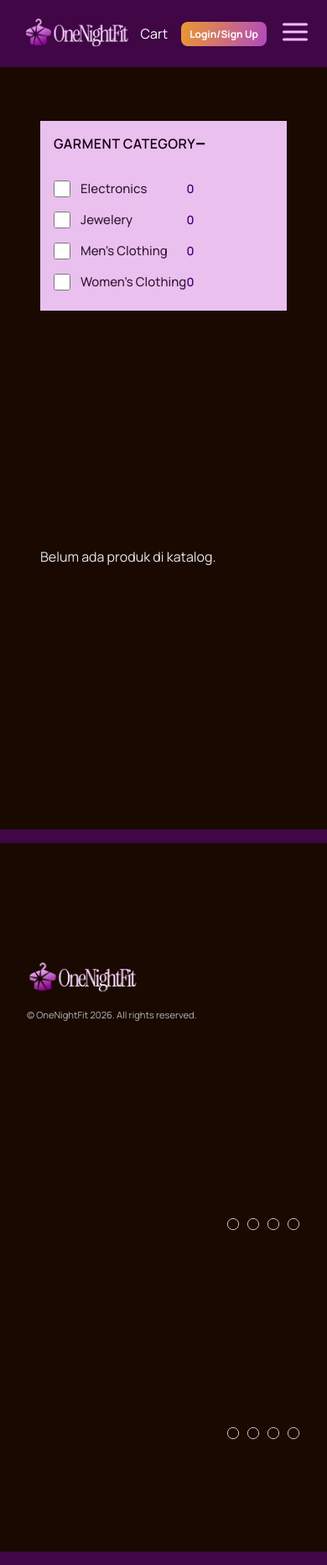
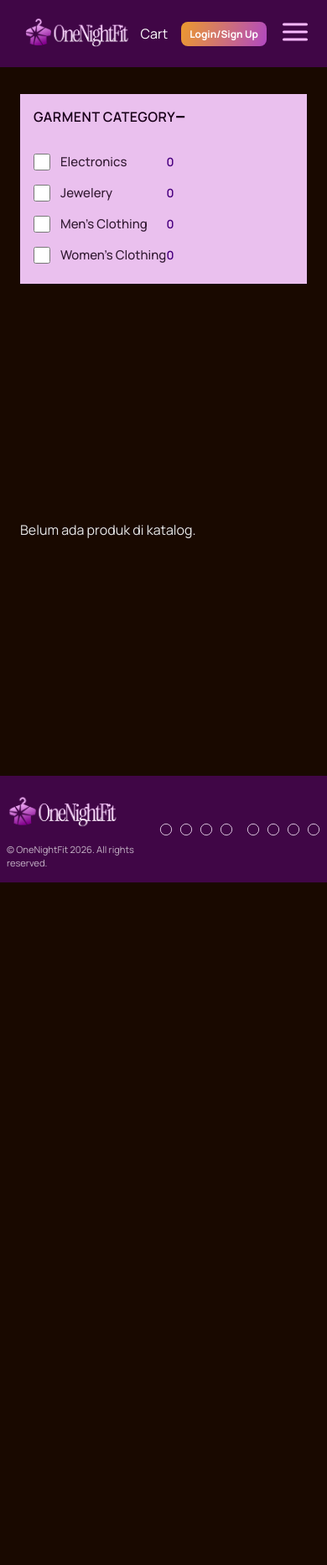
Before and after one commit to OneNightFit/OneNightFit, a Django app: page /catalog/ in a window 390 px wide. Shown: the whole page at 84% size. After the commit the page ends 1051 px from the top, so only its background shows below. Run offline with Django 5.2, Linux system fonts and the light colour scheme; data that the repository does not hold is empty; some web fonts are replaced.

Commit message:
style(catalog): layout fixes and change card color

```diff
--- a/static/css/catalog.css
+++ b/static/css/catalog.css
@@ -1,7 +1,7 @@
 /* ==========================================================================
    CATALOG PAGE LAYOUT
    ========================================================================== */
-.container {
+.catalog-container {
     display: grid;
     grid-template-columns: 280px 1fr;
     gap: 2rem;
@@ -12,7 +12,7 @@
 }
 
 @media (max-width: 992px) {
-    .container {
+    .catalog-container {
         grid-template-columns: 1fr;
         padding: 2rem 1.5rem;
     }
@@ -132,10 +132,9 @@
 }
 
 .card {
-    background-color: var(--primary_900);
+    background-color: var(--primary_800);
     display: flex;
     flex-direction: column;
-    border-radius: 4px;
     overflow: hidden;
     position: relative;
     height: 100%;
@@ -160,7 +159,7 @@
 .card .image img {
     width: 100%;
     height: 100%;
-    object-fit: cover;
+    object-fit: contain;
     display: block;
 }
 
@@ -467,7 +466,7 @@
     inset: 0;
     width: 100%;
     height: 100%;
-    object-fit: cover; /* ganti ke "contain" jika gambar harus tampil utuh */
+    object-fit: contain;
     display: block;
 }
 
--- a/templates/catalog/catalog.html
+++ b/templates/catalog/catalog.html
@@ -12,7 +12,7 @@
         <div class="header">
             <!-- #TODO: Search Bar -->
         </div>
-        <div class="container">
+        <div class="catalog-container">
             <div class="product-sidebar">
                 {% if user.is_authenticated and user.profile.is_seller %}
                     <div style="margin-bottom: 20px;">
```
